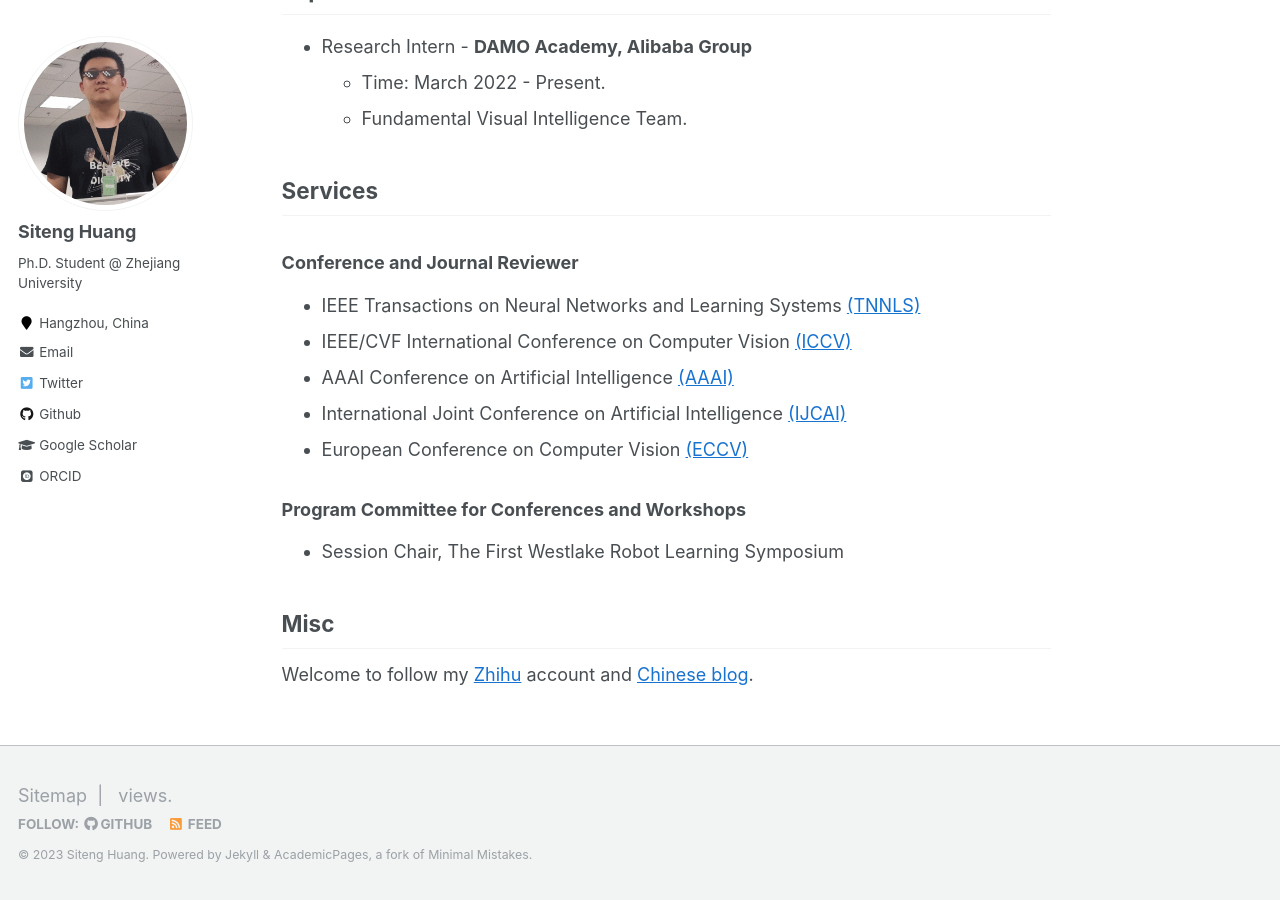
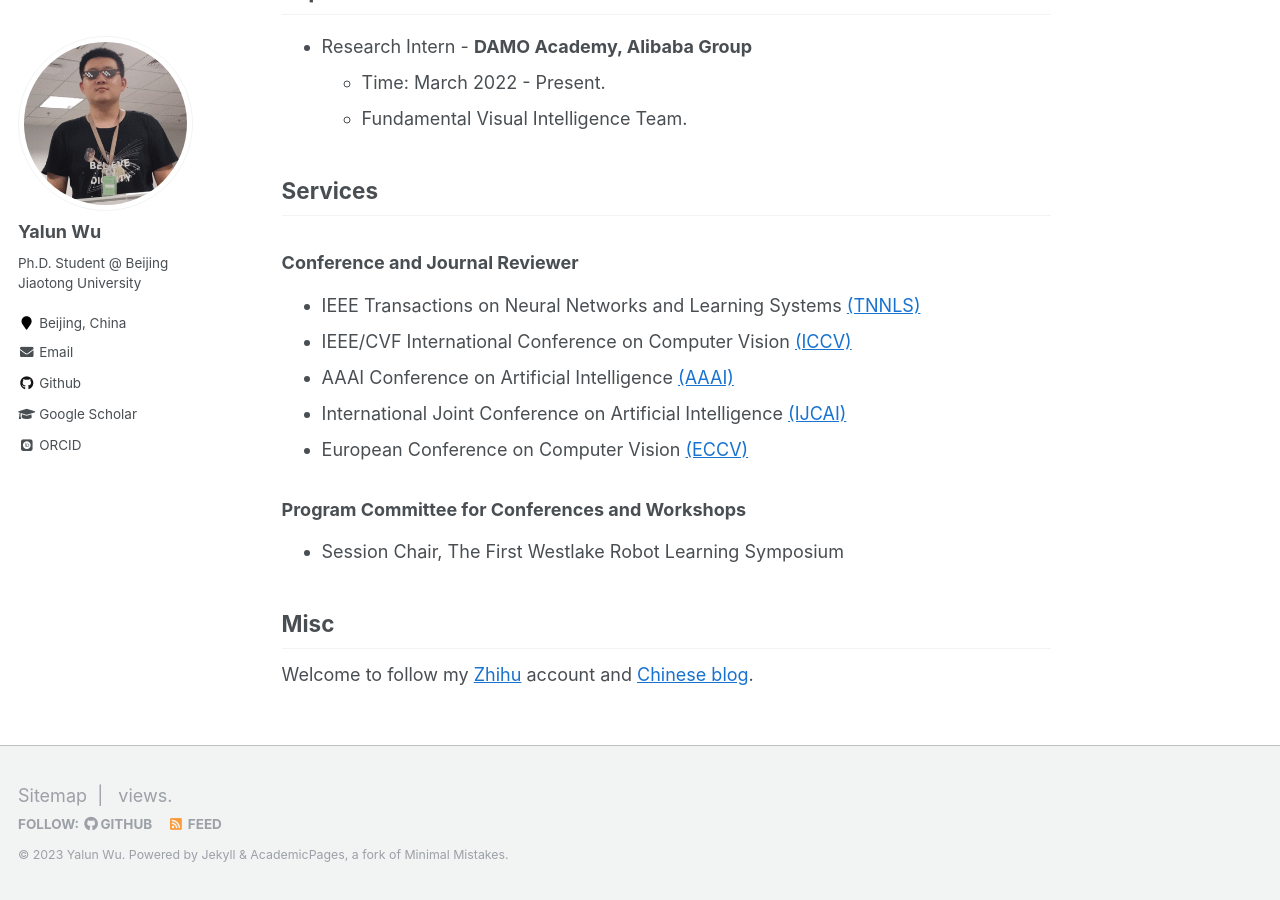
Before and after one commit to Allenpandas/Allenpandas.github.io, a Jekyll site: the page built from _pages/about.md, in a window 1280 px wide and 900 px high, scrolled down 2726 px. Built offline with Jekyll 4.4.1, drawn with Linux system fonts in a browser that asks for light colours; some web fonts are replaced; comment, search, counter and statistics services are not loaded.

```diff
--- a/_config.yml
+++ b/_config.yml
@@ -7,13 +7,13 @@
 
 # Site Settings
 locale                   : "en-US"
-title                    : "Siteng Huang"
+title                    : "Yalun Wu"
 title_separator          : "-"
-name                     : &name "Siteng Huang"
+name                     : &name "Yalun Wu"
 description              : &description "Ph.D. Student"
-url                      : https://kyonhuang.top # the base hostname & protocol for your site e.g. "https://mmistakes.github.io"
+url                      : https://Allenpandas.github.io # the base hostname & protocol for your site e.g. "https://mmistakes.github.io"
 baseurl                  : "" # the subpath of your site, e.g. "/blog"
-repository               : "bighuang624/bighuang624.github.io"
+repository               : "Allenpandas/Allenpandas.github.io"
 teaser                   :  # filename of teaser fallback teaser image placed in /images/, .e.g. "500x300.png"
 breadcrumbs              : false # true, false (default)
 words_per_minute         : 160
@@ -80,14 +80,14 @@ analytics:
 
 # Site Author
 author:
-  name             : "Siteng Huang"
+  name             : "Yalun Wu"
   avatar           : "profile.png"
-  bio              : "Ph.D. Student @ Zhejiang University" # "Joint Ph.D. Student @ Zhejiang University & Westlake University"
-  location         : "Hangzhou, China"
+  bio              : "Ph.D. Student @ Beijing Jiaotong University" # "Joint Ph.D. Student @ Zhejiang University & Westlake University"
+  location         : "Beijing, China"
   employer         :
   pubmed           : # "https://www.ncbi.nlm.nih.gov/pubmed/?term=john+snow"
   googlescholar    : "https://scholar.google.com/citations?user=mhpkWSYAAAAJ"
-  email            : "siteng.huang@gmail.com"
+  email            : "wuyalun1@bjtu.edu.cn"
   researchgate     : # example: "https://www.researchgate.net/profile/yourprofile"
   uri              :
   bitbucket        :
@@ -96,7 +96,7 @@ author:
   flickr           :
   facebook         :
   foursquare       :
-  github           : "bighuang624"
+  github           : "Allenpandas"
   google_plus      :
   keybase          :
   instagram        :
@@ -109,7 +109,7 @@ author:
   stackoverflow    : # http://stackoverflow.com/users/123456/username
   steam            :
   tumblr           :
-  twitter          : "KyonHuang"
+  twitter          :
   vine             :
   weibo            :
   xing             :
```
Also changed, not shown: 1 other file.
